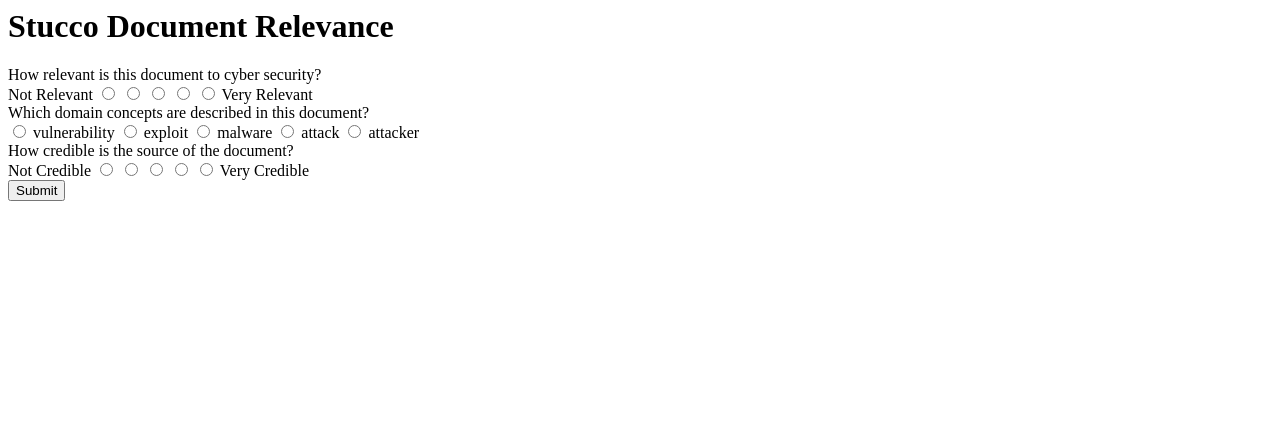
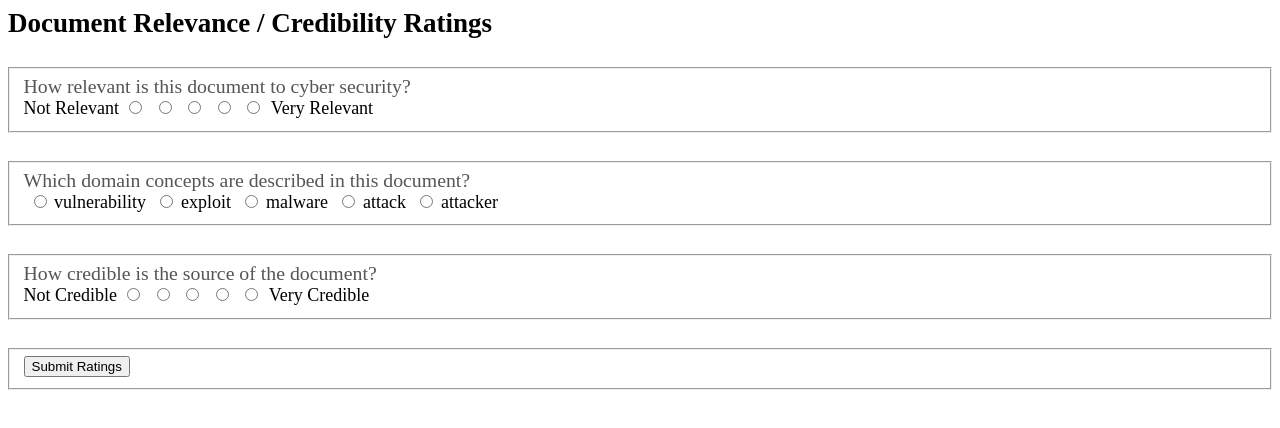
Before and after one commit to stucco-archive/bookmarklet, a website: page public/stucco.html in a window 1280 px wide. Drawn offline with Linux system fonts and the light colour scheme.

Commit message:
styling to the bookmarklet itself

```diff
--- a/public/modalForm.js
+++ b/public/modalForm.js
@@ -8,6 +8,7 @@
 loadScript(protocol+host+'components/PicoModal/picoModal.min.js', init);
 
 function init(source) {
+  loadCSS('http://yui.yahooapis.com/combo?pure/0.2.0/base-min.css&pure/0.2.0/buttons-min.css&pure/0.2.0/forms-min.css');
   loadCSS(protocol+host+'components/cleanslate/cleanslate.min.css');
   loadCSS(protocol+host+'stucco.css');
 
@@ -95,7 +96,6 @@
 }
 
 function loadHTML(loc) {
-  console.log(loc);
   var req = new XMLHttpRequest();
   req.open('GET', loc, false);
   req.send();
--- a/public/stucco.css
+++ b/public/stucco.css
@@ -1,35 +1,26 @@
 .pico-content {
-	overflow: auto !important;
-	height: 80% !important;
-	width: 480px !important;
+	overflow:auto !important;
+	height:350px !important;
+	width:500px !important;
+  margin-top:100px !important;
 }
-
 #stucco {
-  display: block !important;
-	font-family: "Trebuchet MS" !important;
-	color: black !important;
-  font-size: 1em !important;
+  display:block !important;
+  font-size:18px !important;
 }
-
-#stucco h1 {
-  font-size: 2em !important;
+#stucco fieldset {
+  margin:28px 0 !important;
 }
-
-#stucco h3 {
-  font-size: 1em !important;
-	padding-top: 0px !important;
+#stucco label-block {
+  margin-bottom:8px !important;
 }
-
-#stucco label, div.label {
-	line-height:150% !important;
-	font-weight:bold !important;
+#stucco label {
+  font-size:1.1em !important;
+  color:#555 !important;
 }
-
-#stucco .formSection {
-	margin-top: 15px !important;
+#stucco .ranking {
+  margin:0 6px !important;
 }
-
-#stucco .label:after, label:not(.optional):after {
-	content: ' *' !important;
-	color: red !important;
+#stucco .categorical {
+  margin-left:10px !important;
 }
--- a/public/stucco.html
+++ b/public/stucco.html
@@ -1,48 +1,48 @@
 <div class="cleanslate">
+
+<link rel="stylesheet" href="stucco.css">
 
 <div id='stucco'>
 
-<form action='/' method='POST'>
+<h2>Document Relevance / Credibility Ratings</h2>
 
-<h1>Stucco Document Relevance</h1>
+<form action='/' method='POST' class='pure-form'>
 
-<div class="formSection">
-<label for="relevance">How relevant is this document to cyber security?</label>
-<br>
-Not Relevant
-<input type="radio" name="relevance" value="1" required>
-<input type="radio" name="relevance" value="2" required>
-<input type="radio" name="relevance" value="3" required>
-<input type="radio" name="relevance" value="4" required>
-<input type="radio" name="relevance" value="5" required>
-Very Relevant
-</div>
+<fieldset>
+  <div class="label-block"><label for="relevance">How relevant is this document to cyber security?</label></div>
+  Not Relevant
+  <input class="ranking" type="radio" name="relevance" value="1" required>
+  <input class="ranking" type="radio" name="relevance" value="2" required>
+  <input class="ranking" type="radio" name="relevance" value="3" required>
+  <input class="ranking" type="radio" name="relevance" value="4" required>
+  <input class="ranking" type="radio" name="relevance" value="5" required>
+  Very Relevant
+</fieldset>
 
-<div class="formSection">
-<label for="concept">Which domain concepts are described in this document?</label>
-<br>
-<input type="radio" name="concept" value="vulnerability" required> vulnerability
-<input type="radio" name="concept" value="exploit" required> exploit
-<input type="radio" name="concept" value="malware" required> malware
-<input type="radio" name="concept" value="attack" required> attack
-<input type="radio" name="concept" value="attacker" required> attacker
-</div>
+<fieldset>
+  <div class="label-block"><label for="concept">Which domain concepts are described in this document?</label></div>
+  <input class="categorical" type="radio" name="concept" value="vulnerability" required> vulnerability
+  <input class="categorical" type="radio" name="concept" value="exploit" required> exploit
+  <input class="categorical" type="radio" name="concept" value="malware" required> malware
+  <input class="categorical" type="radio" name="concept" value="attack" required> attack
+  <input class="categorical" type="radio" name="concept" value="attacker" required> attacker
+</fieldset>
 
-<div class="formSection">
-<label for="credibility">How credible is the source of the document?</label>
-<br>
-Not Credible
-<input type="radio" name="credibility" value="1" required>
-<input type="radio" name="credibility" value="2" required>
-<input type="radio" name="credibility" value="3" required>
-<input type="radio" name="credibility" value="4" required>
-<input type="radio" name="credibility" value="5" required>
-Very Credible
-</div>
+<fieldset>
+  <div class="label-block"><label for="credibility">How credible is the source of the document?</label></div>
+  Not Credible
+  <input class="ranking" type="radio" name="credibility" value="1" required>
+  <input class="ranking" type="radio" name="credibility" value="2" required>
+  <input class="ranking" type="radio" name="credibility" value="3" required>
+  <input class="ranking" type="radio" name="credibility" value="4" required>
+  <input class="ranking" type="radio" name="credibility" value="5" required>
+  Very Credible
+</fieldset>
 
-<div class="formSection">
-  <input id="stuccoSubmit" type='submit' value='Submit'>
-</div>
+<fieldset>
+  <button id="stuccoSubmit" class="pure-button pure-button-primary">Submit Ratings</button>
+</fieldset>
+
 </form>
 </div>
 
```
